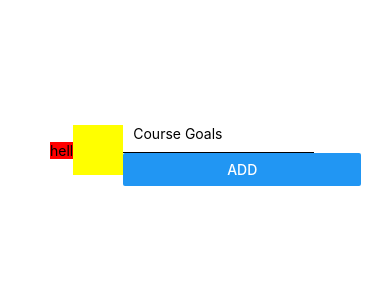
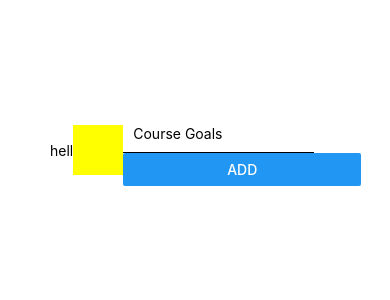
Before and after one commit to AkshitGupta-RedHat/ExpoReact, a React Native app: screen / in a window 390 px wide. Shown: the top 300 px of the page. Built offline with nearby package versions, Linux system fonts and the light colour scheme.

Commit message:
Sty;e object

```diff
--- a/App.js
+++ b/App.js
@@ -4,8 +4,8 @@ import { StyleSheet, Text, View, Button, TextInput } from 'react-native';
 export default function App() {
   // const [inputText, SetInputText] = useState("Text Changed");
   return (
-    <View style={{ padding: 50,width:"100%",height:300,flexDirection:"row",justifyContent:'space-around',alignItems:"center" }}>
-      <View style={{backgroundColor: 'red'}}><Text>hell</Text>
+    <View style={ styles.screen}>
+      <View style={{}}><Text>hell</Text>
       </View>
       <View style={{ width: 50, height: 50, backgroundColor: 'green',flex:1 }}>
       </View>
@@ -20,6 +20,12 @@ export default function App() {
 }
 
 const styles = StyleSheet.create({
+  screen:{
+    padding: 50,width:"100%",height:300,flexDirection:"row",justifyContent:'space-around',alignItems:"center"
+  },
+  red:{
+    backgroundColor: 'red'
+  },
   container: {
     flex: 1,
     backgroundColor: '#fff',
```
